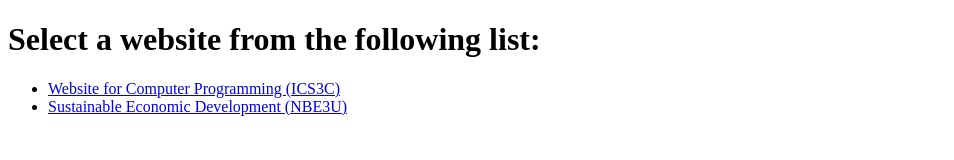
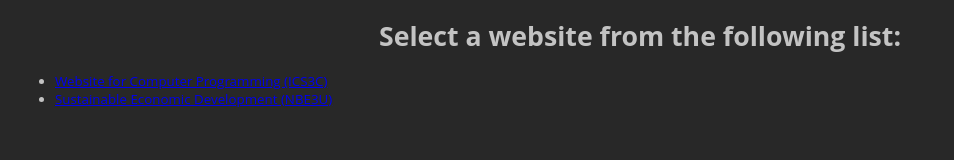
Before and after one commit to conn6151/conn6151.github.io, a plain HTML site: page index.html in a window 1280 px wide. Shown: the whole page, without its empty margins (0-954 px from the left). Drawn offline with Linux system fonts and the light colour scheme.

Commit message:
Update index.html
added css

```diff
--- a/index.html
+++ b/index.html
@@ -4,7 +4,7 @@
 <html lang="en">
     <head>
         <meta charset="utf-8">
-        <!-- TODO <link rel="stylesheet" href="/style/basic/style.css"> -->
+        <link rel="stylesheet" href="/style/basic/style.css">
         <title>Website Selection</title>
     </head>
     <body>
```
